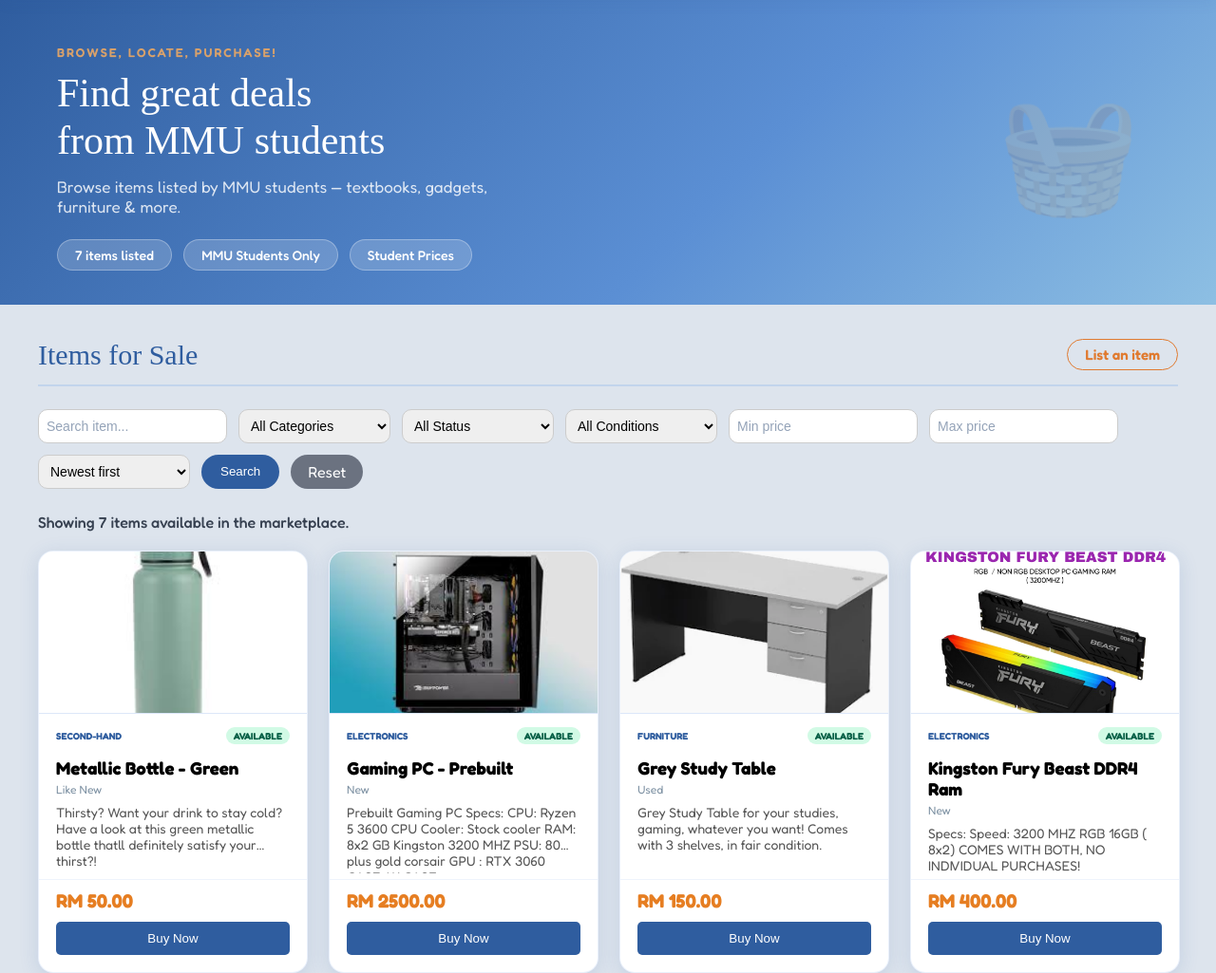
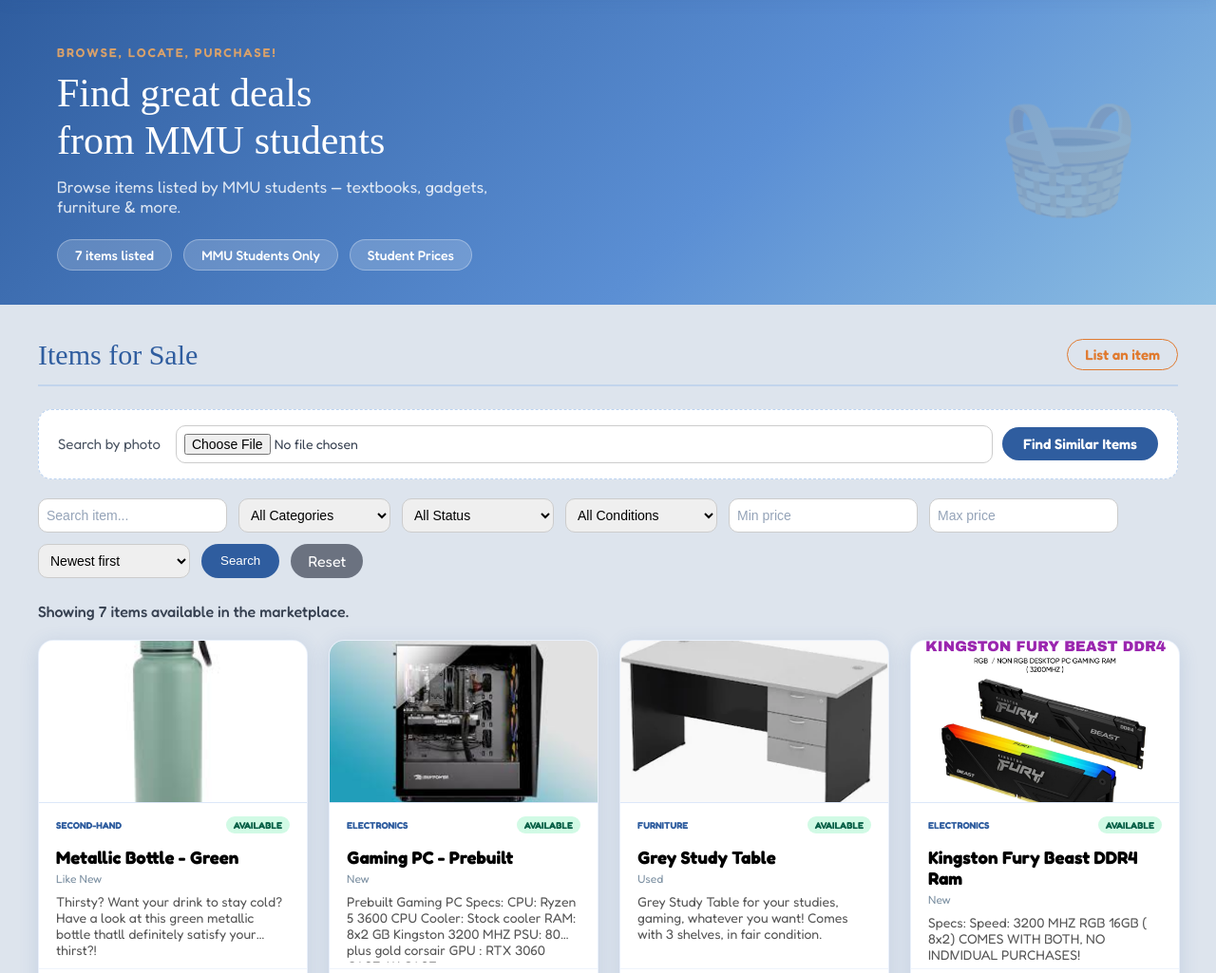
Before and after one commit to S1ngggg/GitExercise-G062-, a Flask app: page /home in a window 1280 px wide. Shown: the part 67-1092 px from the top of the page at 95% size. Run offline with Flask 3, Linux system fonts and the light colour scheme; data comes from the database, SQL or seed files in the repository; both versions use the stored data as it was after the commit; some web fonts are replaced.

Commit message:
90% done with Ai search, using OpenRouter

````diff
--- a/app.py
+++ b/app.py
@@ -6,12 +6,11 @@
 from datetime import datetime, timedelta
 import sqlite3
 import os
-import io
 import json
-import google.generativeai as genai
-from PIL import Image
 from werkzeug.security import check_password_hash, generate_password_hash
 from werkzeug.utils import secure_filename
+import base64
+import requests as req
 
 app = Flask(__name__, template_folder='templates',
             static_folder='static', static_url_path='/')
@@ -156,8 +155,6 @@
 app.secret_key = "my_secret_key......"
 
 
-genai.configure(
-    api_key="AQ.Ab8RN6JyE3N-SQH64-pqCnyVGN8a7pEOYRnMWlE43Wd03CLocw")
 # required for session + flash
 # accept displaying form and processing form
 
@@ -748,23 +745,40 @@
 
     try:
         image_bytes = file.read()
-        img = Image.open(io.BytesIO(image_bytes))
+        file_type = file.content_type or "image/jpeg"
+        b64_image = base64.b64encode(image_bytes).decode("utf-8")
 
-        model = genai.GenerativeModel("gemini-1.5-flash")
-        response = model.generate_content([
-            "Identify the item in this image. "
-            "Reply ONLY with a JSON object, no other text:\n"
-            '{"keywords": ["word1", "word2", "word3"], "label": "short plain-English name of the item"}',
-            img
-        ])
+        response = req.post(
+            "https://openrouter.ai/api/v1/chat/completions",
+            headers={
+                "Authorization": "Bearer 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"},
+            json={
+                "model": "openrouter/free",
+                "messages": [{
+                    "role": "user",
+                    "content": [
+                        {"type": "image_url", "image_url": {
+                            "url": f"data:{file_type};base64,{b64_image}"}},
+                        {"type": "text",
+                         "text": "Identify the item in this image. Reply only with a JSON object:\n{\"keywords\": [\"most important single search word for this item\", \"second search word\", \"third search word\"], \"label\": \"short name of the item\"}\nFor a graphics card, keywords should be like [\"graphics\", \"GPU\", \"card\"] not [\"AMD\", \"RX\", \"gaming\"]."}
+                    ]
+                }]
+            }
+        )
 
-        raw = response.text.strip()
-        if raw.startswith("```"):
-            raw = raw.split("```")[1]
-            if raw.startswith("json"):
-                raw = raw[4:]
+        print("STATUS:", response.status_code)
+        print("RESPONSE:", response.json())
 
-        result = json.loads(raw.strip())
+        raw = response.json()["choices"][0]["message"]["content"].strip()
+
+        start = raw.find("{")
+        end = raw.rfind("}") + 1
+        if start == -1 or end == 0:
+            flash("Could not identify the item. Please try again.")
+            return redirect(url_for('home_page'))
+
+        raw = raw[start:end]
+        result = json.loads(raw)
         keywords = result.get("keywords", [])
         ai_label = result.get("label", "")
 
@@ -773,7 +787,7 @@
         return redirect(url_for('home_page'))
 
     if not keywords:
-        flash("Could not identify the item")
+        flash("Could not identify the item.")
         return redirect(url_for('home_page'))
 
     search_query = keywords[0]
--- a/static/css/style.css
+++ b/static/css/style.css
@@ -809,3 +809,97 @@
     color: #9ca3af;
     margin: 6px 0 0 0;
 }
+
+.img_search_box {
+    background: white;
+    border-radius: 14px;
+    border: 1.5px dashed rgba(143, 182, 232, 0.6);
+    padding: 16px 20px;
+    margin-bottom: 20px;
+    display: flex;
+    align-items: center;
+    gap: 16px;
+    flex-wrap: wrap;
+}
+
+.img_search_label {
+    font-family: "Fredoka", sans-serif;
+    font-size: 15px;
+    color: #4b5563;
+    margin: 0;
+    flex-shrink: 0;
+}
+
+.img_search_form {
+    display: flex;
+    align-items: center;
+    gap: 10px;
+    flex: 1;
+    flex-wrap: wrap;
+}
+
+.img_search_input {
+    font-family: "Fredoka", sans-serif;
+    font-size: 14px;
+    color: #374151;
+    flex: 1;
+    min-width: 0;
+}
+
+.img_search_submit {
+    background-color: #2f5d9f;
+    color: white;
+    border: none;
+    border-radius: 20px;
+    padding: 8px 22px;
+    font-family: "Fredoka", sans-serif;
+    font-size: 15px;
+    font-weight: 600;
+    cursor: pointer;
+    white-space: nowrap;
+    transition: background 0.18s;
+}
+
+.img_search_submit:hover {
+    background-color: #e07a2f;
+}
+
+/* AI result banner */
+.ai_search_banner {
+    display: flex;
+    align-items: center;
+    justify-content: space-between;
+    background: linear-gradient(90deg, #eef4fc, #e6f0fb);
+    border: 1px solid rgba(143, 182, 232, 0.4);
+    border-radius: 12px;
+    padding: 12px 18px;
+    margin-bottom: 16px;
+    font-family: "Fredoka", sans-serif;
+    font-size: 16px;
+    color: #2f5d9f;
+}
+
+.ai_search_clear {
+    text-decoration: none;
+    color: #9ca3af;
+    font-size: 14px;
+    font-weight: 600;
+    padding: 4px 12px;
+    border-radius: 20px;
+    border: 1px solid #e5e7eb;
+    transition: background 0.15s;
+}
+
+.ai_search_clear:hover {
+    background: #f3f4f6;
+    color: #374151;
+}
+
+.flash_error {
+    background: #fee2e2;
+    color: #991b1b;
+    padding: 12px 20px;
+    font-family: "Fredoka", sans-serif;
+    font-size: 15px;
+    text-align: center;
+}
--- a/templates/home.html
+++ b/templates/home.html
@@ -7,6 +7,14 @@
 <link rel="stylesheet" href="{{ url_for('static', filename='css/style.css') }}">
 
 <body class="home_body">
+
+    {% with messages = get_flashed_messages() %}
+    {% if messages %}
+    {% for msg in messages %}
+    <div class="flash_error">{{ msg }}</div>
+    {% endfor %}
+    {% endif %}
+    {% endwith %}
 
     <nav class="home_nav">
         <div class="home_nav_left">
@@ -35,9 +43,26 @@
 
     <div class="home_main">
 
+        {% if ai_label %}
+        <div class="ai_search_banner">
+            <span>Showing results for: <strong>{{ ai_label }}</strong></span>
+            <a href="{{ url_for('home_page') }}" class="ai_search_clear">Clear</a>
+        </div>
+        {% endif %}
+
         <div class="home_section_header">
             <h2 class="home_section_title">Items for Sale</h2>
             <a href="{{ url_for('item_form') }}" class="home_list_link"> List an item</a>
+        </div>
+
+        <div class="img_search_box">
+            <p class="img_search_label">Search by photo</p>
+            <form method="POST" action="{{ url_for('search_by_image') }}" enctype="multipart/form-data"
+                class="img_search_form">
+                <input type="file" name="search_image" accept="image/*" capture="environment" class="img_search_input"
+                    required>
+                <button type="submit" class="img_search_submit">Find Similar Items</button>
+            </form>
         </div>
 
         <form class="marketplace-filter" method="GET" action="{{ url_for('home_page') }}">
````
Also changed, not shown: database.db, static/uploads/Book.jpg (added), static/uploads/Computer.jpg (added), static/uploads/GamingRam.jpg (added), static/uploads/RX9060XT.png (added), static/uploads/bottle.jpg (added), static/uploads/table.webp (added).
